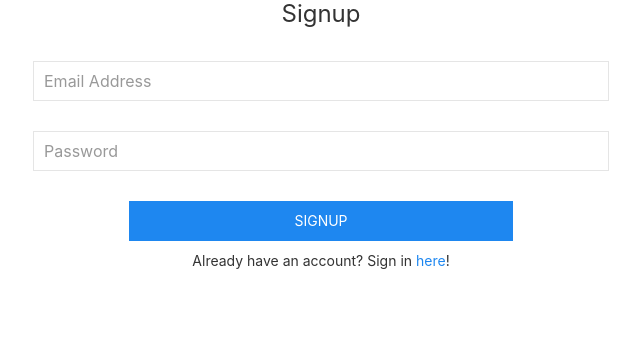
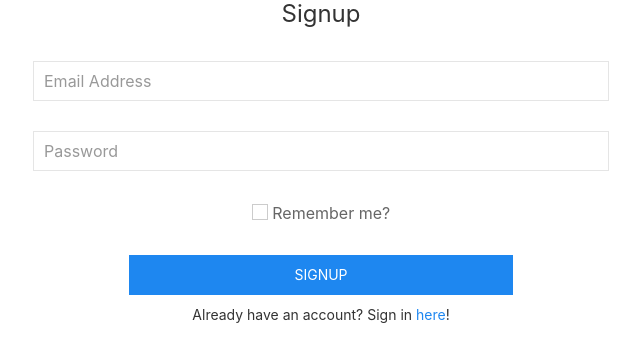
Before and after one commit to lamby-ml/lamby-web, a Flask app: page /signup in a window 1280 px wide. Shown: the part 147-509 px from the top of the page, without its empty margins (319-959 px from the left). Run offline with Flask 2, Linux system fonts and the light colour scheme; some libraries are stand-ins or nearby versions.

Commit message:
Jenna Session Remember (#8)
* added basic remember me check box to auth form

* fixed checkbox ui and cleaned up jinja formatting

* reformat double quotes to single

* Update auth.jinja

```diff
--- a/lamby/controllers/auth.py
+++ b/lamby/controllers/auth.py
@@ -48,7 +48,7 @@ def login():
             flash('Invalid Credentials!', category='danger')
             return redirect(url_for('auth.login'))
 
-        login_user(user, remember=True)
+        login_user(user, remember=form.remember_me.data)
         return redirect(url_for('profile.index'))
 
     return render_template('auth.jinja', is_signup=False, form=form)
--- a/lamby/forms/auth.py
+++ b/lamby/forms/auth.py
@@ -1,9 +1,10 @@
 from flask_wtf import FlaskForm
-from wtforms import PasswordField, StringField, SubmitField
+from wtforms import PasswordField, StringField, SubmitField, BooleanField
 from wtforms.validators import DataRequired
 
 
 class AuthForm(FlaskForm):
     email = StringField('Email', validators=[DataRequired()])
     password = PasswordField('Password', validators=[DataRequired()])
+    remember_me = BooleanField('Remember')
     submit = SubmitField('Submit')
--- a/lamby/templates/auth.jinja
+++ b/lamby/templates/auth.jinja
@@ -23,6 +23,11 @@
     {{ form.hidden_tag() }}
     {{ form.email(class_="uk-input uk-width-1-2 uk-align-center", placeholder="Email Address") }}
     {{ form.password(class_="uk-input uk-width-1-2 uk-align-center", placeholder="Password") }}
+    <div align=center>
+        <label> {{ form.remember_me( class ="uk-checkbox", type="checkbox")}}
+            Remember me?
+        </label>
+    </div>
     {{ form.submit(class_="uk-button uk-button-primary uk-width-1-3 uk-margin-small-bottom uk-align-center") }}
 </form>
 
```
